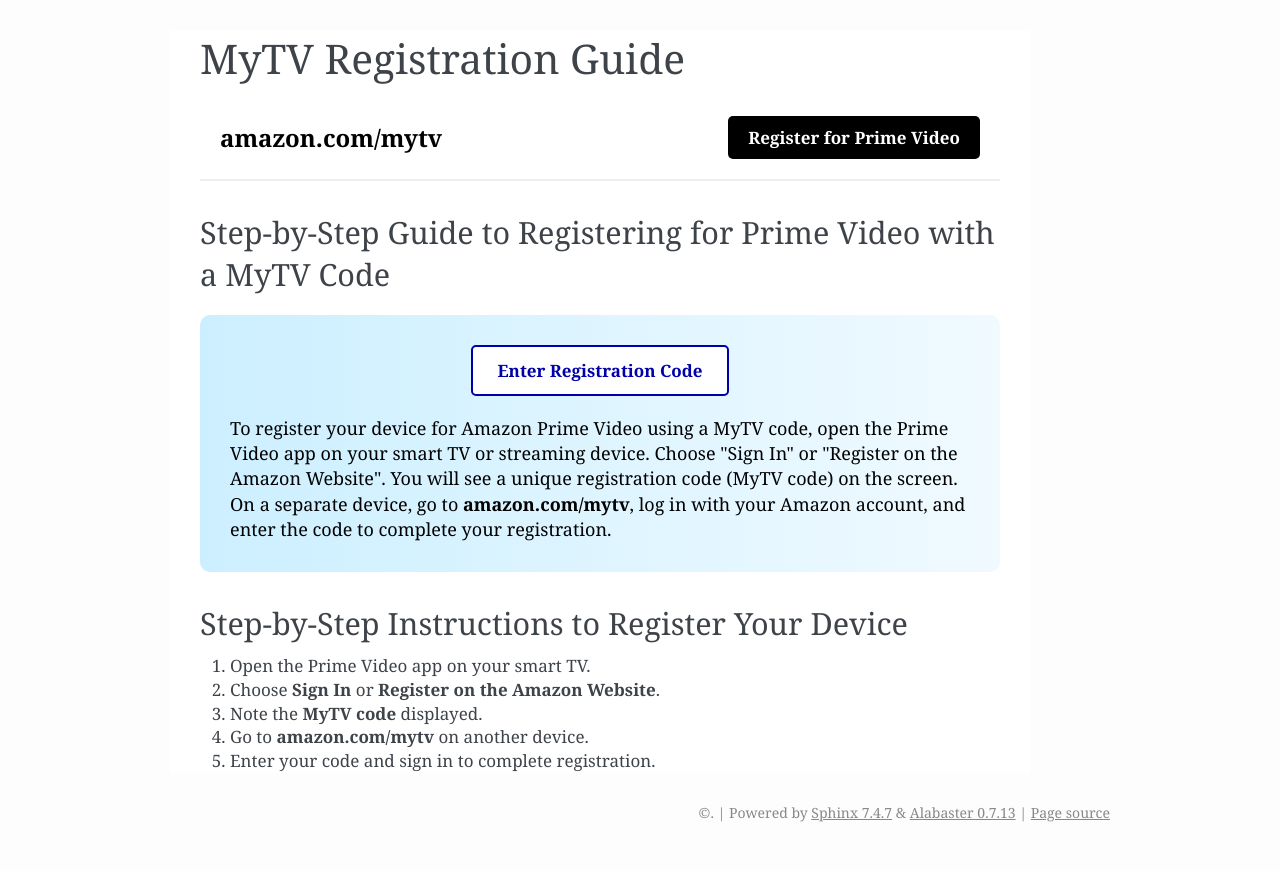
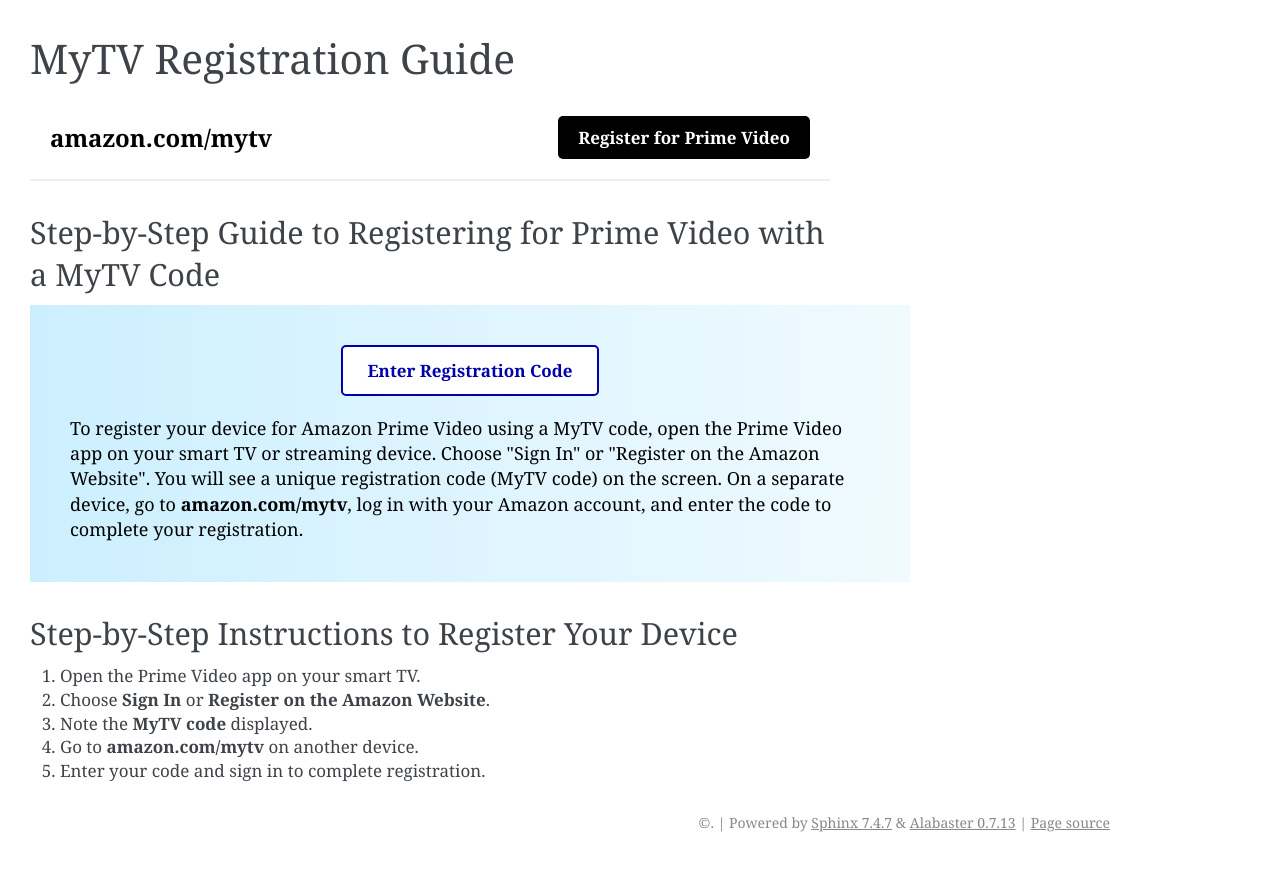
Before and after one commit to hp-printerr/hightest, a Sphinx documentation site: the page built from docs/index.rst, in a window 1280 px wide. Shown: the top 871 px of the page. Built offline with Sphinx 7.4.7, drawn with Linux system fonts in a browser that asks for light colours.

Commit message:
Update custom.css

```diff
--- a/docs/_static/custom.css
+++ b/docs/_static/custom.css
@@ -1,10 +1,24 @@
-/* custom.css */
-
+/* Make body full width, remove margins */
 body {
+    margin: 0;
+    padding: 0;
     font-family: Georgia, serif;
-    background-color: #fdfdfd;
 }
 
+/* Override alabaster's content width */
+body .document {
+    max-width: 100%;
+    width: 100%;
+    padding: 0;
+}
+
+/* Remove any inner padding */
+section {
+    padding: 0;
+    margin: 0;
+}
+
+/* Custom header bar styling */
 .header {
     background-color: #ffffff;
     padding: 20px;
@@ -14,12 +28,14 @@
     border-bottom: 2px solid #eee;
 }
 
+/* Top left link */
 .amazon-link {
     font-size: 24px;
     font-weight: bold;
     color: #000;
 }
 
+/* Top right button */
 .register-button {
     background-color: #000;
     color: #fff;
@@ -29,14 +45,17 @@
     font-weight: bold;
 }
 
+/* Main blue gradient section */
 .main-section {
     background: linear-gradient(to right, #ccefff, #f0faff);
-    padding: 30px;
+    padding: 40px;
     text-align: center;
-    border-radius: 10px;
-    margin-top: 20px;
+    border-radius: 0;
+    margin-top: 0;
+    width: 100%;
 }
 
+/* Button inside blue section */
 .enter-code-button {
     display: inline-block;
     background-color: #fff;
@@ -49,10 +68,12 @@
     font-weight: bold;
 }
 
+/* Instruction text in blue section */
 .instructions {
     font-size: 18px;
-    max-width: 800px;
+    max-width: 900px;
     margin: 0 auto;
     text-align: left;
     color: #000;
+    line-height: 1.5;
 }
```
